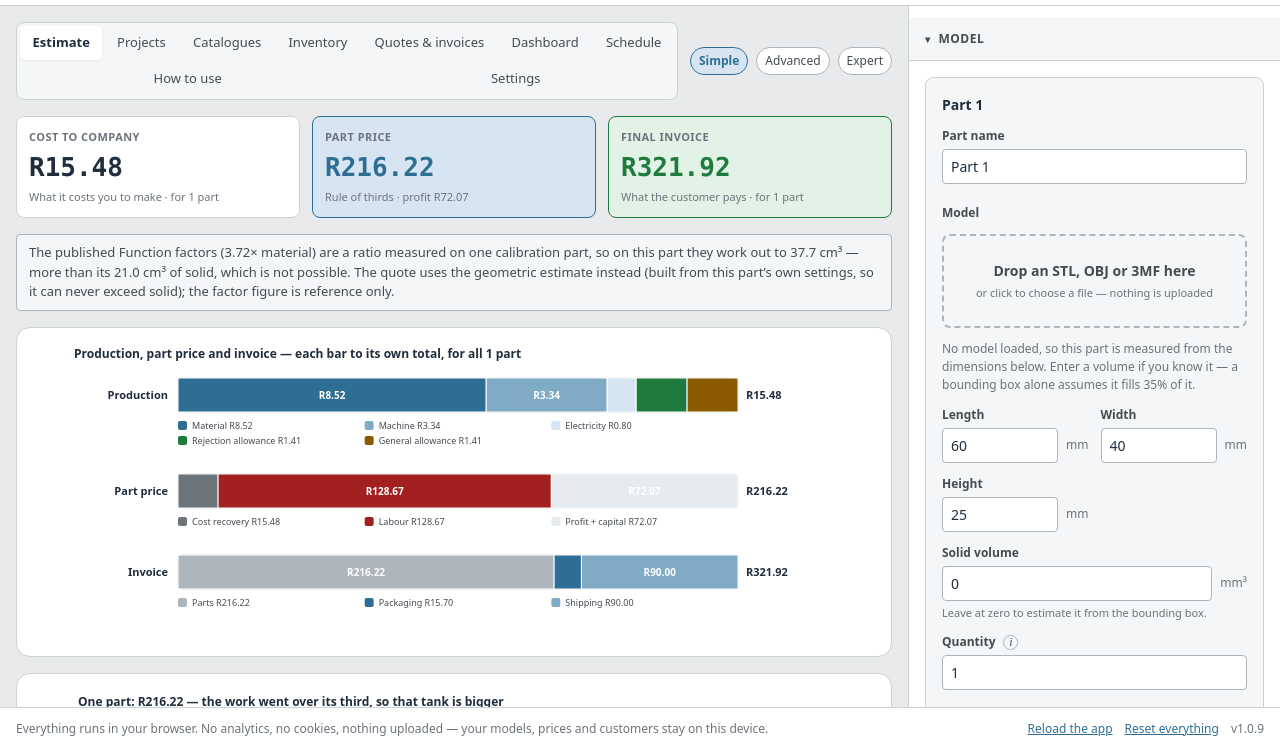
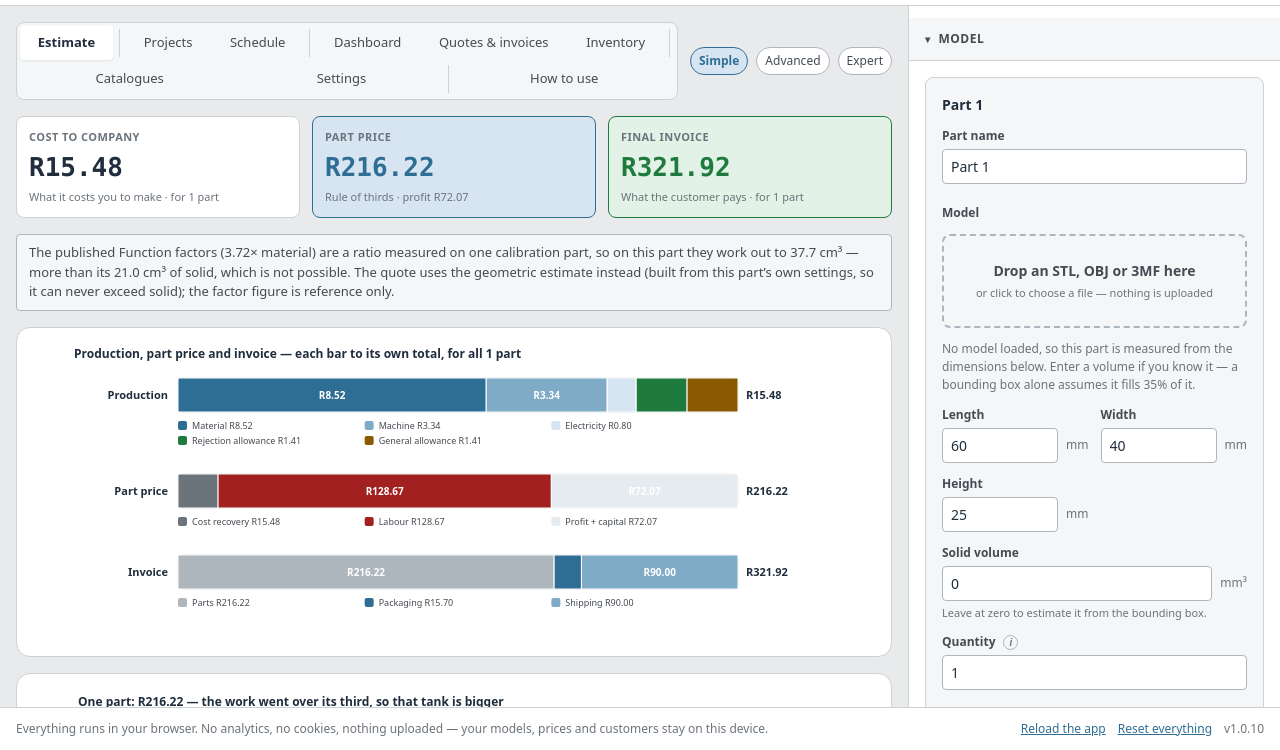
Before and after one commit to detronics-apps/3DPrintCost-Bench, a website with bundled scripts: page index.html in a window 1280 px wide. Shown: the part 50-800 px from the top of the page. Built offline with nearby package versions, Linux system fonts and the light colour scheme.

Commit message:
Workflow-ordered top navigation with group separators
buildTabs renders from a display-only NAV_GROUPS in workflow order
(Estimate | Projects/Schedule | Dashboard/Quotes/Inventory |
Catalogues/Settings | How to use) with a hairline .segmented__sep between
groups (hidden on narrow screens). TOOLS stays the router. v1.0.10.

Co-Authored-By: Claude Opus 4.8 <noreply@anthropic.com>

```diff
--- a/css/components.css
+++ b/css/components.css
@@ -137,6 +137,13 @@
 }
 .segmented__btn:hover { background: var(--panel-3); }
 .segmented__btn.is-active { background: var(--panel); color: var(--text); font-weight: 600; box-shadow: var(--shadow-sm); }
+/* A quiet divider between the workflow groups: a hairline, not a wall. It is a
+   flex item that never grows, so it does not steal tab width. */
+.segmented__sep {
+  flex: 0 0 auto; align-self: stretch; width: 1px; margin: 3px 4px;
+  background: var(--border);
+}
+@media (max-width: 640px) { .segmented__sep { display: none; } }
 
 .chipset { display: flex; flex-wrap: wrap; gap: var(--space-2); }
 
--- a/js/main.js
+++ b/js/main.js
@@ -34,7 +34,7 @@ import * as settingsTool from './ui/tools/settings.js';
 
 /** Read this before investigating anything: a stale cache wastes more time
  *  than any bug in this app has. "Reload the app" in the footer clears it. */
-export const APP_VERSION = '1.0.9';
+export const APP_VERSION = '1.0.10';
 
 const TOOLS = [estimate, projects, catalogues, inventory, documents, dashboard, scheduler, guide, settingsTool];
 
@@ -190,9 +190,27 @@ function buildModes() {
     })));
 }
 
+// The tabs read the app's workflow left to right, grouped: the quick entry point,
+// then the production workflow, then the panels that manage the work, then
+// configuration, then help. A subtle separator sits between groups — grouping
+// without colour or clutter. Order is display-only; TOOLS stays as the router.
+const NAV_GROUPS = [
+  ['estimate'],
+  ['projects', 'scheduler'],
+  ['dashboard', 'documents', 'inventory'],
+  ['catalogues', 'settings'],
+  ['guide'],
+];
+
 function buildTabs() {
-  return el('div', { class: 'segmented', role: 'tablist', 'aria-label': 'Workspaces' },
-    TOOLS.map((tool) => el('button', {
+  const byId = Object.fromEntries(TOOLS.map((t) => [t.id, t]));
+  const children = [];
+  NAV_GROUPS.forEach((group, gi) => {
+    if (gi > 0) children.push(el('span', { class: 'segmented__sep', 'aria-hidden': 'true' }));
+    for (const id of group) {
+      const tool = byId[id];
+      if (!tool) continue;
+      children.push(el('button', {
         class: `segmented__btn${state.tool === tool.id ? ' is-active' : ''}`,
         type: 'button',
         role: 'tab',
@@ -208,7 +226,10 @@ function buildTabs() {
       }, [
         el('span', { class: 'tab-label tab-label--long', text: tool.name }),
         el('span', { class: 'tab-label tab-label--short', text: tool.short }),
-    ])));
+      ]));
+    }
+  });
+  return el('div', { class: 'segmented', role: 'tablist', 'aria-label': 'Workspaces' }, children);
 }
 
 /**
```
Also changed, not shown: BACKLOG.md (+0 -13 lines), IMPLEMENTED.md (+11 -0 lines), CHANGELOG.md. Lines whose indentation alone changed are shown as unchanged.
